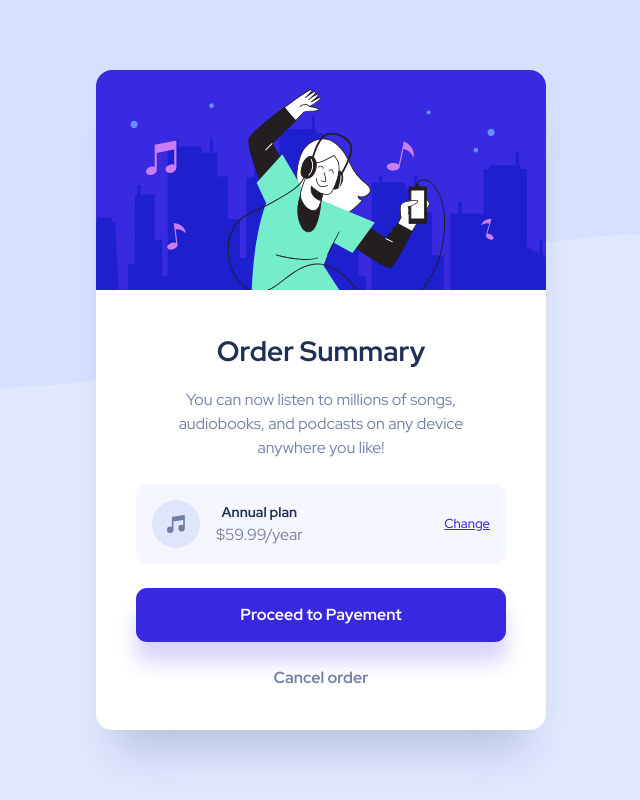
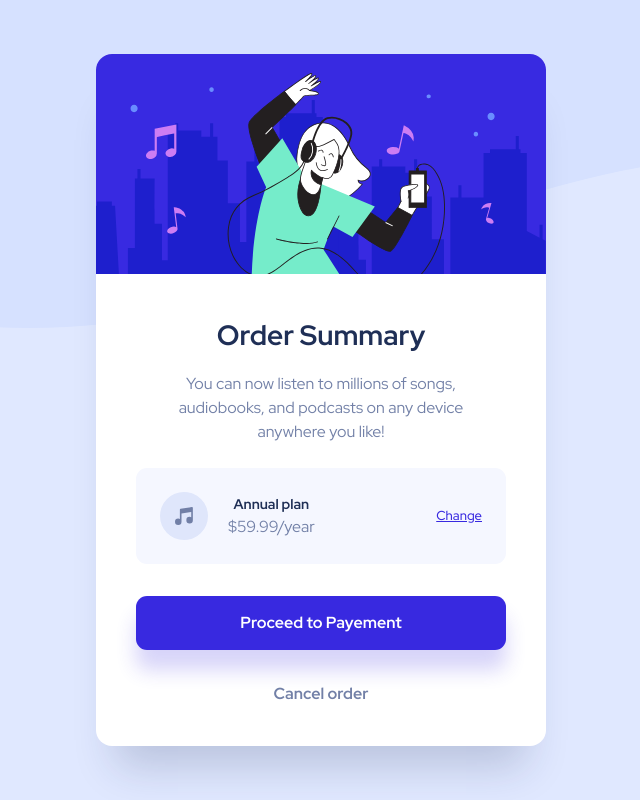
Before and after one commit to gmagnenat/order-summary-component-main, a website built with Vite: page index.html in a window 1280 px wide. Shown: the whole page, without its empty margins (319-959 px from the left). Built offline with nearby package versions, Linux system fonts and the light colour scheme.

Commit message:
Fix styling issues

```diff
--- a/scss/main.scss
+++ b/scss/main.scss
@@ -113,7 +113,24 @@ body {
 @media screen and (min-width: 48em) {
   body {
     background: url("../images/pattern-background-desktop.svg") no-repeat;
-    background-size: 100%;
+    // background-size: 100%;
+    background-position: 0 -30%;
     background-color: $clr-primary-200;
   }
+
+  .plan {
+    padding: 1.5rem;
+  }
+
+  .plan__icon {
+    margin-right: 1.25rem;
+  }
+
+  .card__button {
+    margin-top: 2rem;
+  }
+
+  .card__cancel {
+    margin-top: 2rem;
+  }
 }
```
